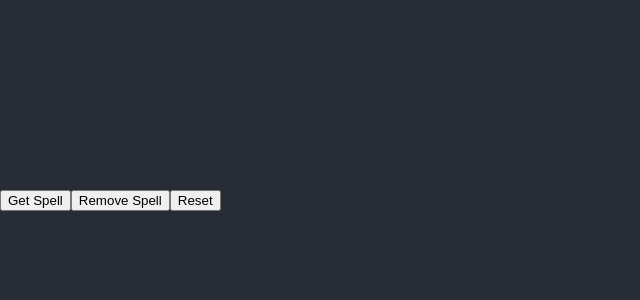
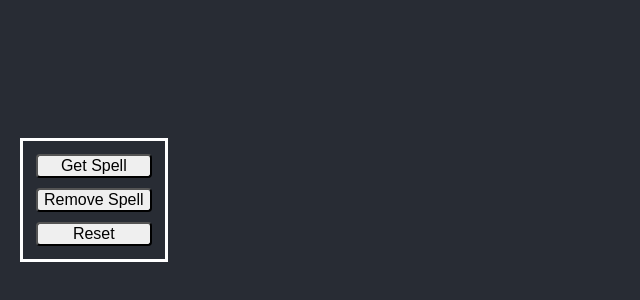
Before and after one commit to ASandersDev/dnd-spell-api, a React (Create React App) app: page / in a window 1280 px wide. Shown: the part 200-500 px from the top of the page, without its empty margins (0-640 px from the left). Built offline with nearby package versions, Linux system fonts and the light colour scheme.

Commit message:
Updated button styling

```diff
--- a/src/App.css
+++ b/src/App.css
@@ -4,17 +4,6 @@
   justify-content: center;
   align-items: center;
   min-height: 100vh;
-}
-
-.App-logo {
-  height: 40vmin;
-  pointer-events: none;
-}
-
-@media (prefers-reduced-motion: no-preference) {
-  .App-logo {
-    animation: App-logo-spin infinite 20s linear;
-  }
 }
 
 .block-container {
@@ -36,7 +25,7 @@
   border: 5px solid rgba(0, 225, 255, 0.452);
   border-radius: 8px;
   margin: 10px;
-  font-size: 0.8em;
+  font-size: 16px;
 }
 
 .block-header {
@@ -51,3 +40,17 @@
 .innerBody {
   margin: 5px;
 }
+
+.buttonWrapper{
+  display: flex;
+  flex-direction: column;
+  padding: 8px;
+  margin-left: 20px;
+  border: 3px solid white;
+}
+
+.button {
+  margin: 5px;
+  border-radius: 4px;
+  font-size: 16px;
+}
--- a/src/App.js
+++ b/src/App.js
@@ -28,9 +28,13 @@ function App() {
 
   return (
     <div className="App">
-      <button onClick={addSpell} className="button">Get Spell</button>
-      <button onClick={removeSpell} className="button">Remove Spell</button>
-      <button onClick={clearSpell} className="button">Reset</button>
+
+      <div className="buttonWrapper">
+        <button onClick={addSpell} className="button">Get Spell</button>
+        <button onClick={removeSpell} className="button">Remove Spell</button>
+        <button onClick={clearSpell} className="button">Reset</button>
+      </div>
+
       <header className="block-container">
 
         {blocks}
```
